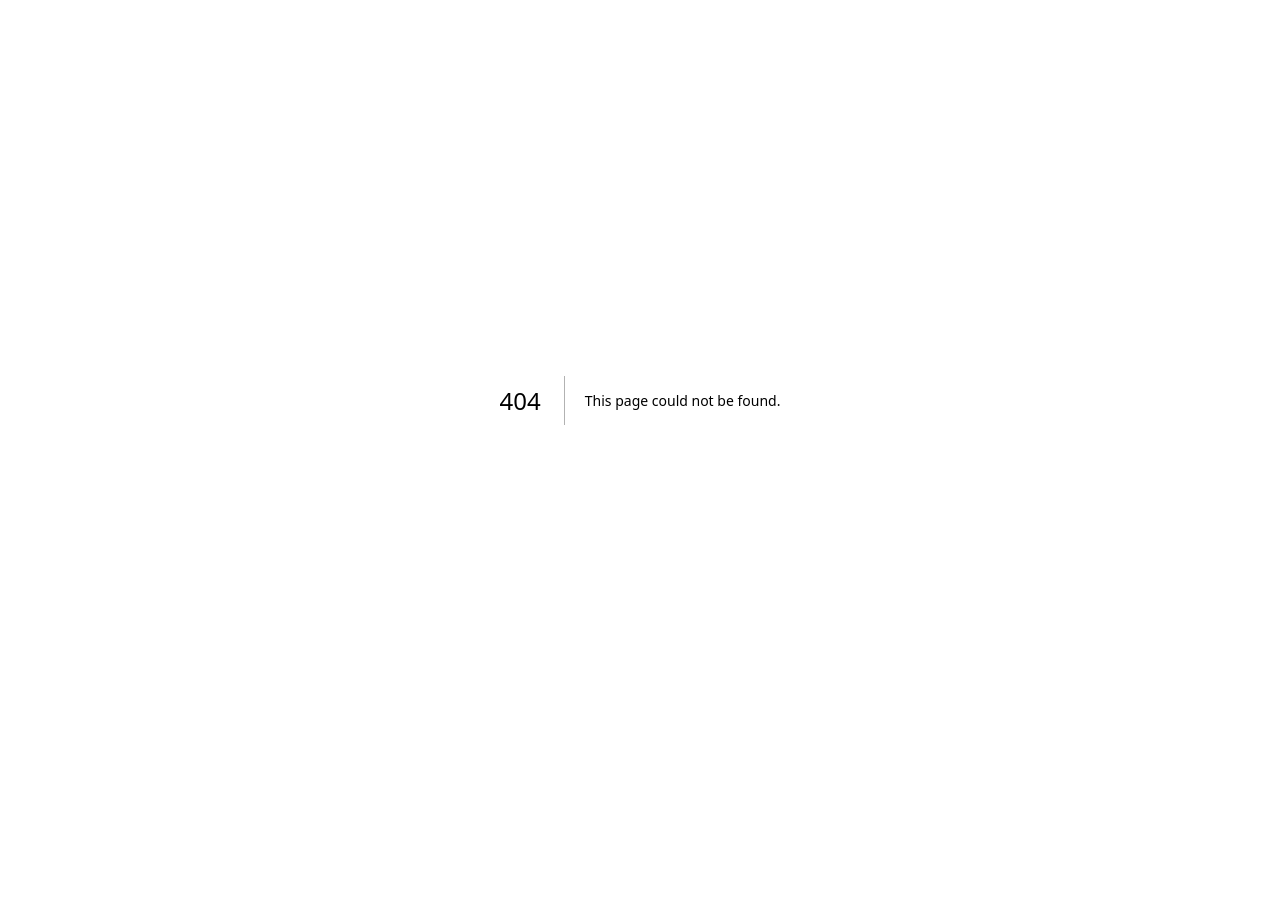
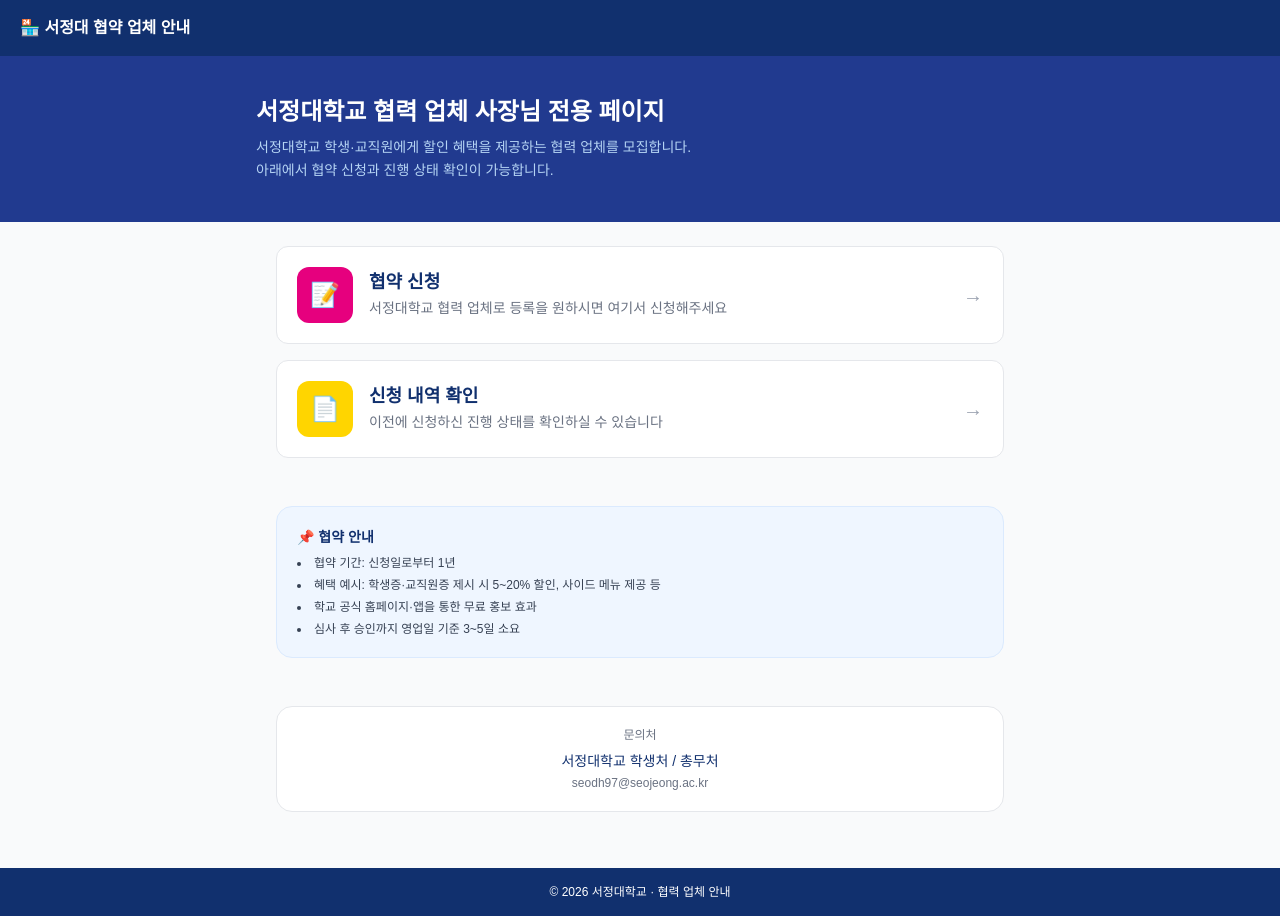
Before and after one commit to seodeokhun/sj-alliance, a Next.js app: page /partner in a window 1280 px wide. Before the commit this address had no page. Before the commit the page ends 800 px from the top, so only its background shows below. Built offline with nearby package versions, Linux system fonts and the light colour scheme.

Commit message:
협약 신청·내역을 /partner로 분리

```diff
--- a/app/alliance/page.tsx
+++ b/app/alliance/page.tsx
@@ -17,22 +17,6 @@ export default function AllianceHub() {
       title: "전체 지도",
       desc: "지도에서 카테고리별로 핀 확인",
       bg: "#213A8F",
-    },
-    {
-      href: "/alliance/apply",
-      icon: "📝",
-      title: "협약 신청",
-      desc: "협력 업체 등록을 원하시면 여기서 신청",
-      bg: "#E6007E",
-      note: "페이지 분류 예정",
-    },
-    {
-      href: "/alliance/applications",
-      icon: "📄",
-      title: "신청 내역",
-      desc: "신청 진행 상태 확인 (본인 비밀번호 입력)",
-      bg: "#FFD500",
-      note: "페이지 분류 예정",
     },
   ];
 
--- a/app/page.tsx
+++ b/app/page.tsx
@@ -41,8 +41,6 @@ export default function Home() {
       subs: [
         { href: "/alliance/list", label: "업체 리스트", ready: true },
         { href: "/map", label: "전체 지도", ready: true },
-        { href: "/alliance/apply", label: "협약 신청", ready: true, note: "페이지 분류 예정" },
-        { href: "/alliance/applications", label: "신청 내역", ready: true, note: "페이지 분류 예정" },
       ],
     },
     {
--- /dev/null
+++ b/app/partner/page.tsx
@@ -0,0 +1,92 @@
+"use client";
+
+import Link from "next/link";
+
+export default function PartnerHub() {
+  const items = [
+    {
+      href: "/alliance/apply",
+      icon: "📝",
+      title: "협약 신청",
+      desc: "서정대학교 협력 업체로 등록을 원하시면 여기서 신청해주세요",
+      bg: "#E6007E",
+    },
+    {
+      href: "/alliance/applications",
+      icon: "📄",
+      title: "신청 내역 확인",
+      desc: "이전에 신청하신 진행 상태를 확인하실 수 있습니다",
+      bg: "#FFD500",
+    },
+  ];
+
+  return (
+    <main className="min-h-screen bg-gray-50">
+      <header className="px-5 py-4 sticky top-0 z-40 flex items-center gap-3" style={{ backgroundColor: "#11306E" }}>
+        <h1 className="text-white font-semibold text-base">🏪 서정대 협약 업체 안내</h1>
+      </header>
+
+      <section className="px-5 py-10 text-white" style={{ backgroundColor: "#213A8F" }}>
+        <div className="max-w-3xl mx-auto">
+          <h2 className="text-2xl font-bold mb-2">서정대학교 협력 업체 사장님 전용 페이지</h2>
+          <p className="text-sm leading-relaxed" style={{ color: "#B5D4F4" }}>
+            서정대학교 학생·교직원에게 할인 혜택을 제공하는 협력 업체를 모집합니다.<br />
+            아래에서 협약 신청과 진행 상태 확인이 가능합니다.
+          </p>
+        </div>
+      </section>
+
+      <section className="px-5 py-6 max-w-3xl mx-auto space-y-4">
+        {items.map((item) => (
+          <Link
+            key={item.href}
+            href={item.href}
+            className="block bg-white border border-gray-200 rounded-xl p-5 hover:shadow-md hover:border-gray-300 transition"
+          >
+            <div className="flex items-center gap-4">
+              <div
+                className="w-14 h-14 rounded-xl flex items-center justify-center text-2xl flex-shrink-0"
+                style={{ backgroundColor: item.bg }}
+              >
+                {item.icon}
+              </div>
+              <div className="flex-1 min-w-0">
+                <h3 className="text-lg font-semibold leading-tight mb-1" style={{ color: "#11306E" }}>
+                  {item.title}
+                </h3>
+                <p className="text-sm text-gray-500">{item.desc}</p>
+              </div>
+              <span className="text-gray-400 text-xl">→</span>
+            </div>
+          </Link>
+        ))}
+      </section>
+
+      <section className="px-5 py-6 max-w-3xl mx-auto">
+        <div className="bg-blue-50 border border-blue-100 rounded-2xl p-5">
+          <h3 className="text-sm font-bold mb-2" style={{ color: "#11306E" }}>📌 협약 안내</h3>
+          <ul className="text-xs text-gray-700 space-y-1.5 list-disc list-inside">
+            <li>협약 기간: 신청일로부터 1년</li>
+            <li>혜택 예시: 학생증·교직원증 제시 시 5~20% 할인, 사이드 메뉴 제공 등</li>
+            <li>학교 공식 홈페이지·앱을 통한 무료 홍보 효과</li>
+            <li>심사 후 승인까지 영업일 기준 3~5일 소요</li>
+          </ul>
+        </div>
+      </section>
+
+      <section className="px-5 py-6 max-w-3xl mx-auto">
+        <div className="bg-white border border-gray-200 rounded-2xl p-5 text-center">
+          <p className="text-xs text-gray-500 mb-2">문의처</p>
+          <p className="text-sm font-medium" style={{ color: "#11306E" }}>
+            서정대학교 학생처 / 총무처
+          </p>
+          <p className="text-xs text-gray-500 mt-1">seodh97@seojeong.ac.kr</p>
+        </div>
+      </section>
+
+      <footer className="mt-8 py-4 px-5 text-center text-xs text-white" style={{ backgroundColor: "#11306E" }}>
+        © 2026 서정대학교 · 협력 업체 안내
+      </footer>
+    </main>
+  );
+}
```
